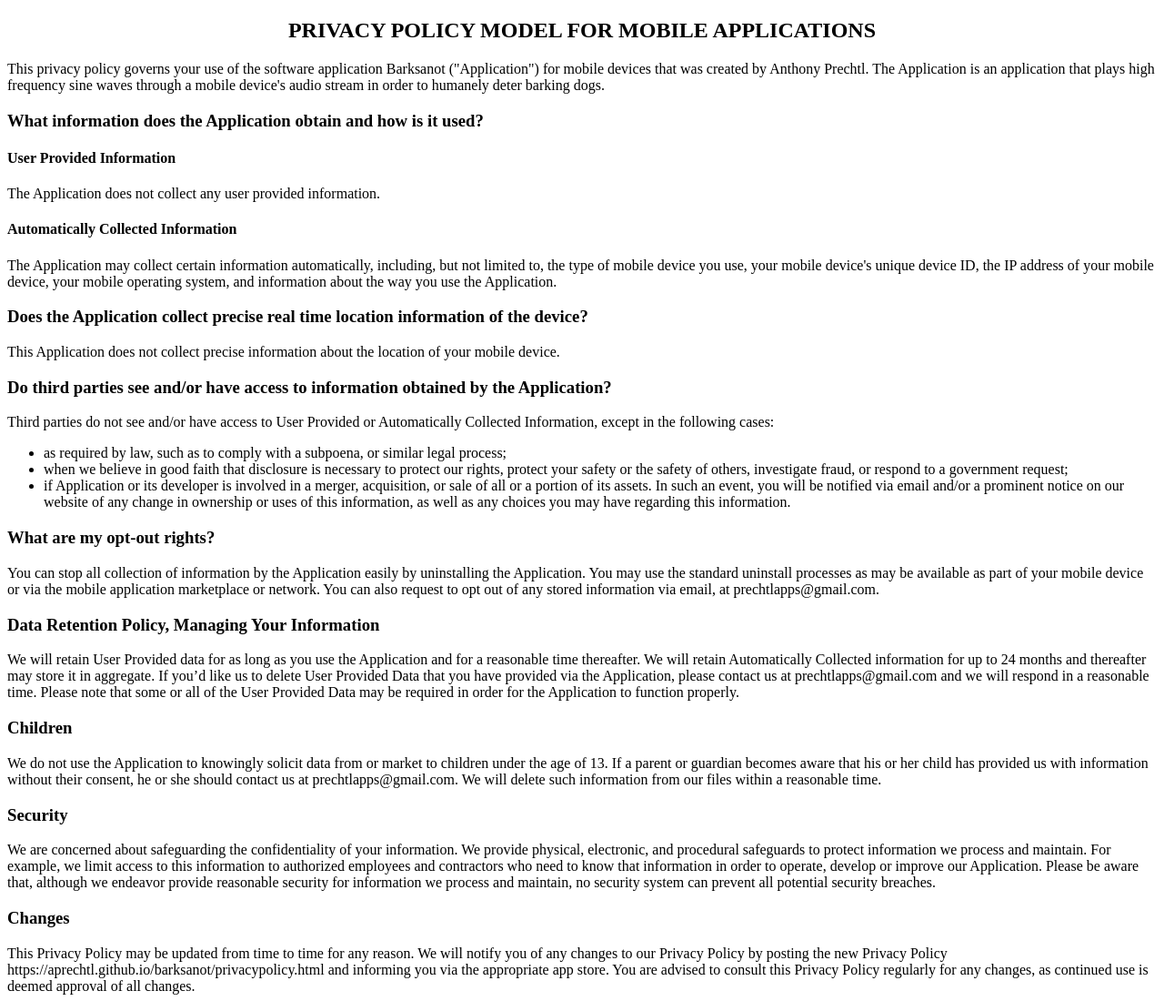
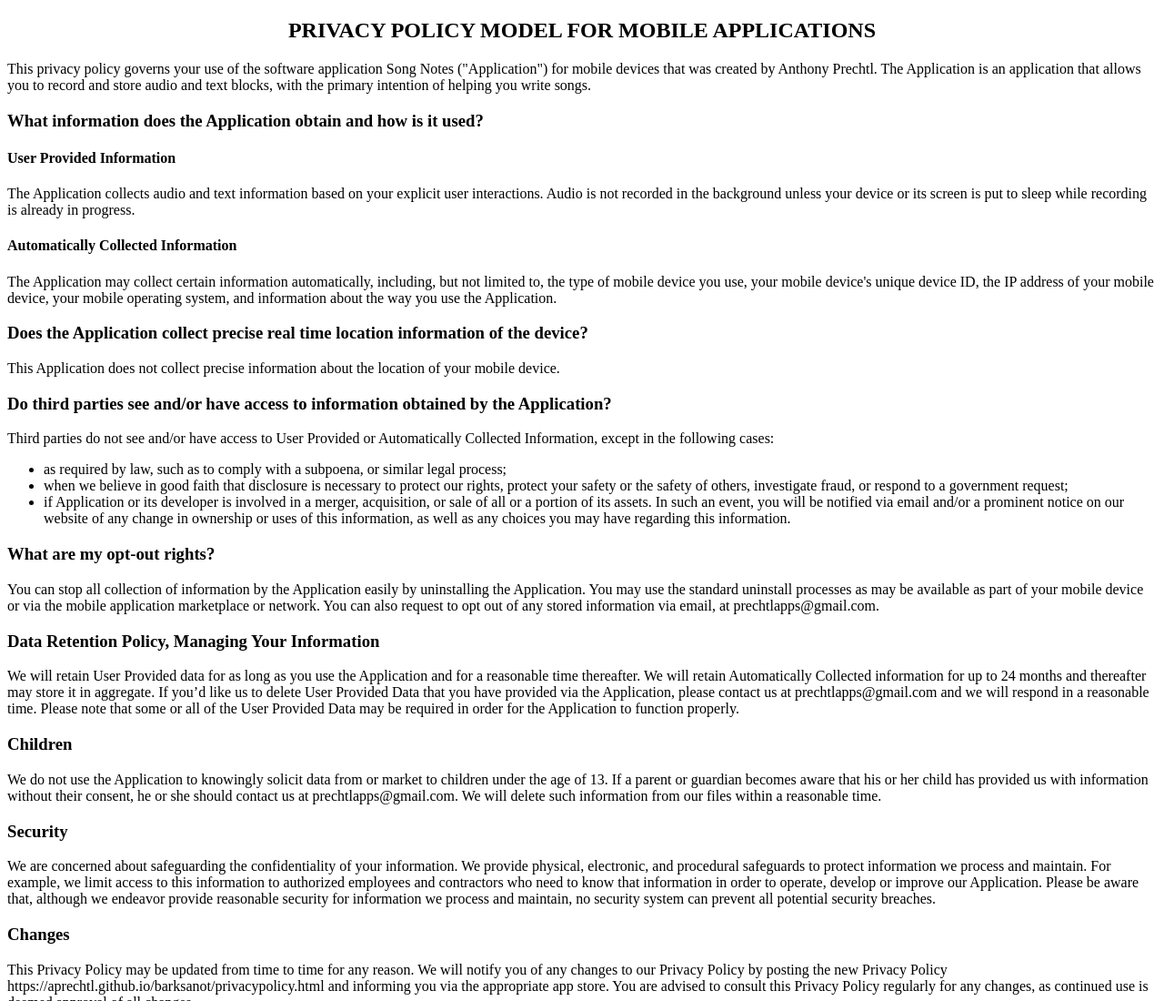
Before and after one commit to aprechtl/aprechtl.github.io, a plain HTML site: page songnotes/privacypolicy.html in a window 1280 px wide. Shown: the top 1100 px of the page at 91% size. Drawn offline with Linux system fonts and the light colour scheme.

Commit message:
Updated privacy policy specifics to Song Notes

```diff
--- a/songnotes/privacypolicy.html
+++ b/songnotes/privacypolicy.html
@@ -3,10 +3,10 @@
     <head></head>
     <body>
         <h2 style="text-align: center;">PRIVACY POLICY MODEL FOR MOBILE APPLICATIONS</h2>
-        <p>This privacy policy governs your use of the software application Barksanot ("Application") for mobile devices that was created by Anthony Prechtl. The Application is an application that plays high frequency sine waves through a mobile device's audio stream in order to humanely deter barking dogs.</p>
+        <p>This privacy policy governs your use of the software application Song Notes ("Application") for mobile devices that was created by Anthony Prechtl. The Application is an application that allows you to record and store audio and text blocks, with the primary intention of helping you write songs.</p>
         <h3>What information does the Application obtain and how is it used?</h3>
         <h4>User Provided Information</h4>
-        <p>The Application does not collect any user provided information.</p>
+        <p>The Application collects audio and text information based on your explicit user interactions. Audio is not recorded in the background unless your device or its screen is put to sleep while recording is already in progress.</p>
         <h4>Automatically Collected Information</h4>
         <p>The Application may collect certain information automatically, including, but not limited to, the type of mobile device you use, your mobile device's unique device ID, the IP address of your mobile device, your mobile operating system, and information about the way you use the Application.</p>
         <h3>Does the Application collect precise real time location information of the device?</h3>
```
